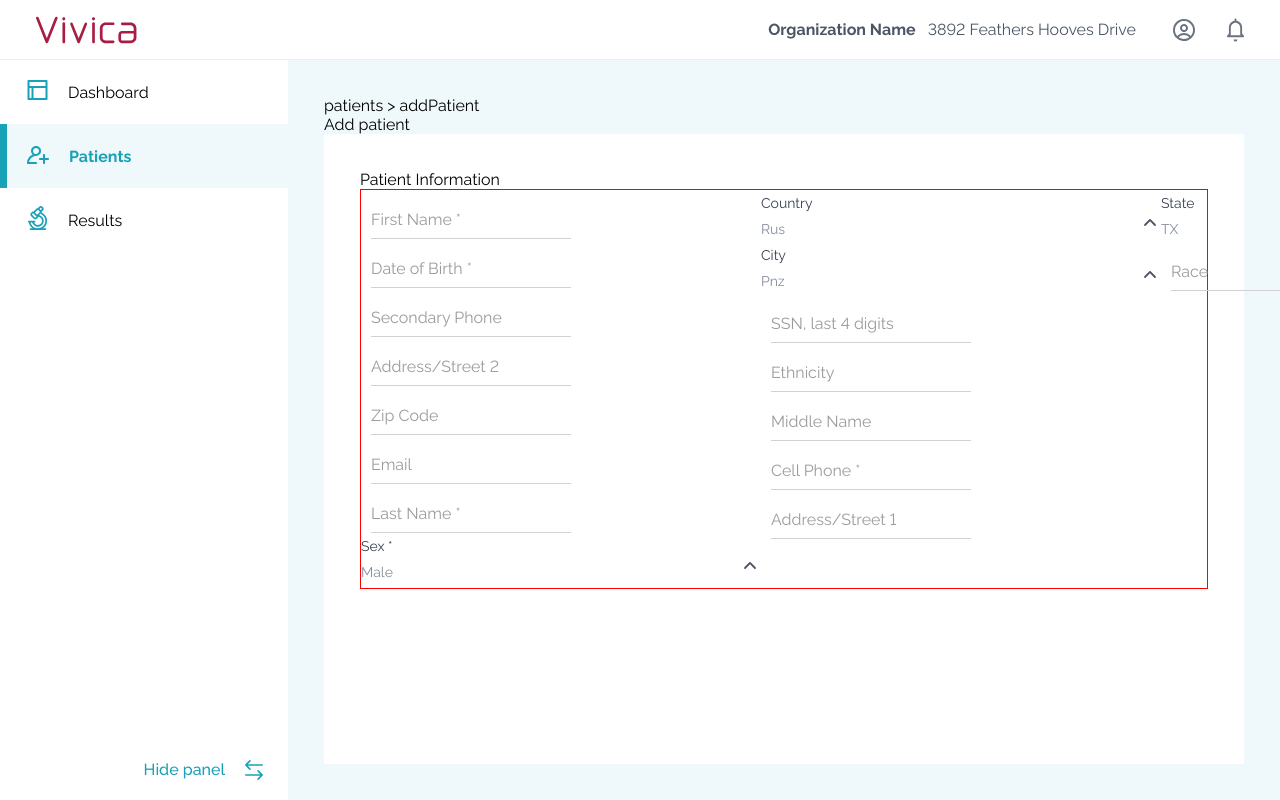
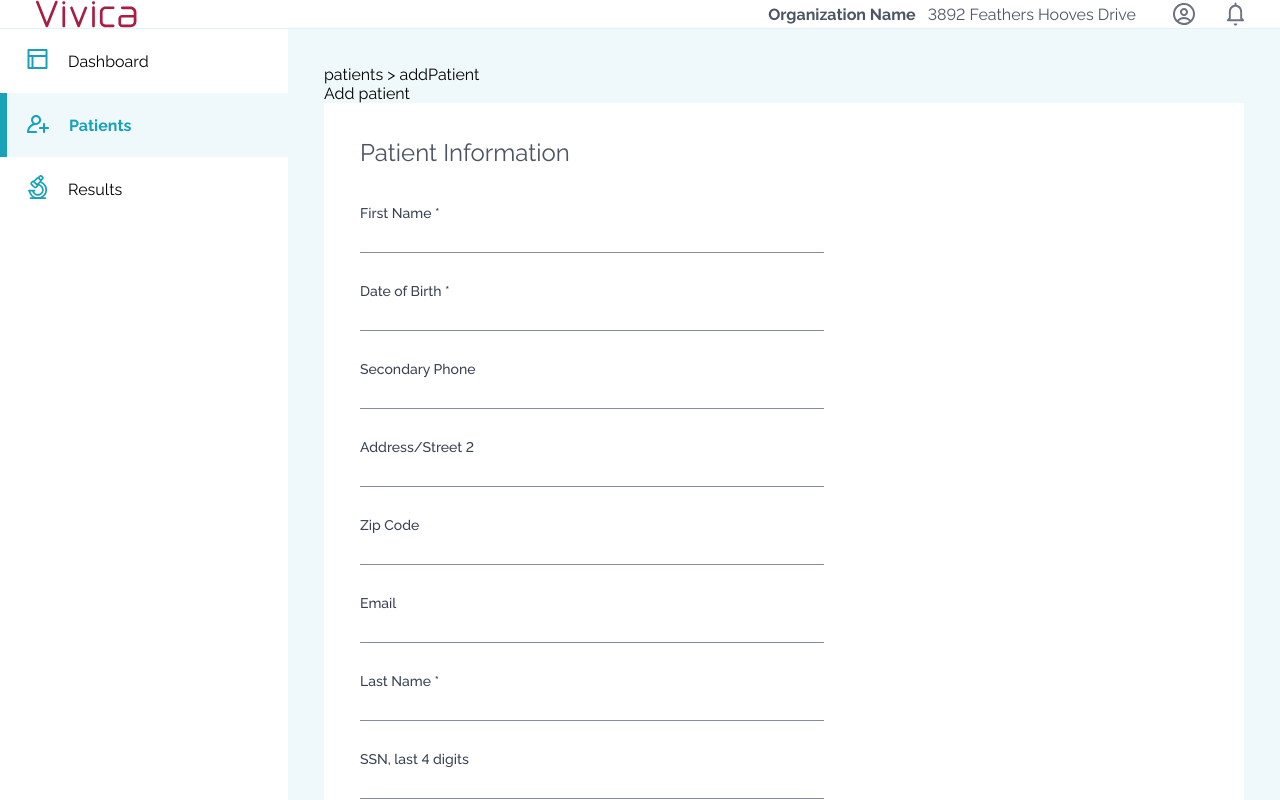
Before and after one commit to metalheadpnz/vivica, a React (Create React App) app: page /patients/addPatient in a window 1280 px wide. Built offline with nearby package versions, Linux system fonts and the light colour scheme.

Commit message:
add patient

```diff
--- a/src/assets/theme.scss
+++ b/src/assets/theme.scss
@@ -1,4 +1,6 @@
 :root {
   --primary-color: #19A1B7;
+  --Grey-800: #374151;
+  --light-gray: #858D9C;
   --dark-green-text-color: #143542;
 }
--- a/src/components/Input/Input.module.scss
+++ b/src/components/Input/Input.module.scss
@@ -38,7 +38,7 @@
   top: 20px;
 }
 
-label,
+.label,
 .formField:focus ~ .formLabel {
   position: absolute;
   top: 0;
--- a/src/components/Input/Input.tsx
+++ b/src/components/Input/Input.tsx
@@ -29,7 +29,7 @@ export const Input: React.FC<PropsTypes> = (
                        {...restProps}
                 />
 
-                <label className={s.formLabel}>
+                <label className={`${s.formLabel} ${s.label}`}>
                     {placeholder}
                 </label>
             </div>
--- /dev/null
+++ b/src/components/Input2/Input2.module.scss
@@ -0,0 +1,43 @@
+.wrap {
+  background-color: #fff;
+  margin-bottom: 28px;
+
+  & input {
+    border: none;
+    border-bottom: 1px solid var(--light-gray);
+    font-size: 14px;
+    outline: none;
+    width: 100%;
+    color: #858D9C;
+    font-family: Raleway-Regular;
+    line-height: 20px;
+  }
+
+  & .label {
+    color: #374151;
+    font-family: Raleway-Medium;
+    display: block;
+    margin-bottom: 7px;
+    line-height: 20px;
+    font-size: 14px;
+
+    & span{
+      color: #A81D42;
+      margin-left: 4px;
+    }
+  }
+}
+
+.error{
+  & input{
+    border-bottom: 1px solid #EA3D5C;
+
+  }
+}
+
+.errorText{
+  font-family: Raleway-Medium;
+  color: #EA3D5C;
+  font-size: 12px;
+  line-height: 16px;
+}
--- /dev/null
+++ b/src/components/Input2/Input2.tsx
@@ -0,0 +1,24 @@
+import React, {ReactNode} from 'react';
+import s from './Input2.module.scss'
+
+type PropsType = {
+    label?: string
+    isError?: boolean
+    errorMessage?: string
+    isRequire?: boolean
+    startIcon?: ReactNode
+    endIcon?: ReactNode
+} & React.InputHTMLAttributes<HTMLInputElement>
+
+export const Input2 = ({label, required, isError,errorMessage, ...restProps}: PropsType) => {
+    const width = restProps.style?.width || '464px'
+    return (
+        <div className={`${s.wrap} ${isError ? s.error : ''}`} style={{width}}>
+            <label className={s.label}>
+                {label}{required && <span>*</span>}
+            </label>
+            <input {...restProps}/>
+            {isError && <label className={s.errorText}>{errorMessage}</label>}
+        </div>
+    );
+}
--- a/src/components/Select/Select.module.scss
+++ b/src/components/Select/Select.module.scss
@@ -1,12 +1,15 @@
 .wrap {
-  width: 400px;
+  //width: 400px;
   position: relative;
+  border-bottom: 1px solid #858D9C;
 }
 
 .optionsContainer {
   position: absolute;
   top: 53px;
   left: 0;
+  //border: 1px solid black;
+  box-shadow: 0 3px 5px 3px rgba(240, 240, 240, 0.2);
 }
 
 .reversed {
--- a/src/components/Select/Select.tsx
+++ b/src/components/Select/Select.tsx
@@ -23,6 +23,7 @@ export const Select: React.FC<PropsTypes> = ({title, options, callBack}) => {
 
     return (
         <div className={s.wrap}>
+
             <div className={s.title}>{title}</div>
             <div className={s.currentOption} onClick={() => setIsOpen(!isOpen)}>{value} <Arrow
                 className={`${s.arrow} ${isOpen ? s.reversed : ''}`}/></div>
--- a/src/pages/AddPatient/AddPatient.module.scss
+++ b/src/pages/AddPatient/AddPatient.module.scss
@@ -2,7 +2,7 @@
   display: flex;
   flex-direction: column;
   flex-grow: 1;
-}
+  }
 
 .formWrap{
   flex-grow: 1;
@@ -12,9 +12,17 @@
 }
 
 .patientInformation{
-  border: 1px solid red;
+  //border: 1px solid red;
   display: flex;
   flex-direction: column;
-  height: 400px;
+  //height: 400px;
   flex-wrap: wrap;
 }
+
+.fromLabel{
+  font-family: Raleway-Regular;
+  color: #4B5563;
+  font-size: 24px;
+  line-height: 28px;
+  margin-bottom: 36px;
+}
--- a/src/pages/AddPatient/AddPatient.tsx
+++ b/src/pages/AddPatient/AddPatient.tsx
@@ -1,8 +1,7 @@
 import React from 'react';
 import {useLocation, useNavigate} from "react-router-dom";
 import s from './AddPatient.module.scss'
-import {Input} from "../../components/Input/Input";
-import {Select} from "../../components/Select/Select";
+import {Input2 as Input} from "../../components/Input2/Input2";
 
 type FieldType = {
     placeholder: string
@@ -46,7 +45,7 @@ export const AddPatient = () => {
 
             <div>Add patient</div>
             <div className={s.formWrap}>
-                Patient Information
+                <div className={s.fromLabel}>Patient Information</div>
                 <div className={s.patientInformation}>
 
                     {/*{inputFields.map(el =>*/}
@@ -55,23 +54,23 @@ export const AddPatient = () => {
                     {/*        : <Input placeholder={el.placeholder} style={{width:'436px'}}/>*/}
                     {/*)}*/}
 
-                    <Input placeholder={'First Name *'}/>
-                    <Input placeholder={'Date of Birth *'}/>
-                    <Input placeholder={'Secondary Phone'}/>
-                    <Input placeholder={'Address/Street 2'}/>
-                    <Input placeholder={'Zip Code'}/>
-                    <Input placeholder={'Email'}/>
-                    <Input placeholder={'Last Name *'}/>
-                    <Select title={'Sex *'} options={[{name: 'Male'},{name: 'Female'},]}/>
-                    <Select title={'Country'} options={[{name: 'Rus'},{name: 'USA'},]}/>
-                    <Select title={'City'} options={[{name: 'Pnz'},{name: 'Msk'},]}/>
-                    <Input placeholder={'SSN, last 4 digits'}/>
-                    <Input placeholder={'Ethnicity'}/>
-                    <Input placeholder={'Middle Name'}/>
-                    <Input placeholder={'Cell Phone *'}/>
-                    <Input placeholder={'Address/Street 1'}/>
-                    <Select title={'State'} options={[{name: 'TX'},{name: 'CA'},{name: 'FL'}]}/>
-                    <Input placeholder={'Race'}/>
+                    <Input label={'First Name *'}/>
+                    <Input label={'Date of Birth *'}/>
+                    <Input label={'Secondary Phone'}/>
+                    <Input label={'Address/Street 2'}/>
+                    <Input label={'Zip Code'}/>
+                    <Input label={'Email'}/>
+                    <Input label={'Last Name *'}/>
+                    {/*<Select title={'Sex *'} options={[{name: 'Male'},{name: 'Female'},]}/>*/}
+                    {/*<Select title={'Country'} options={[{name: 'Rus'},{name: 'USA'},]}/>*/}
+                    {/*<Select title={'City'} options={[{name: 'Pnz'},{name: 'Msk'},]}/>*/}
+                    <Input label={'SSN, last 4 digits'}/>
+                    <Input label={'Ethnicity'}/>
+                    <Input label={'Middle Name'}/>
+                    <Input label={'Cell Phone *'}/>
+                    <Input label={'Address/Street 1'}/>
+                    {/*<Select title={'State'} options={[{name: 'TX'},{name: 'CA'},{name: 'FL'}]}/>*/}
+                    <Input label={'Race'}/>
 
                 </div>
             </div>
```
